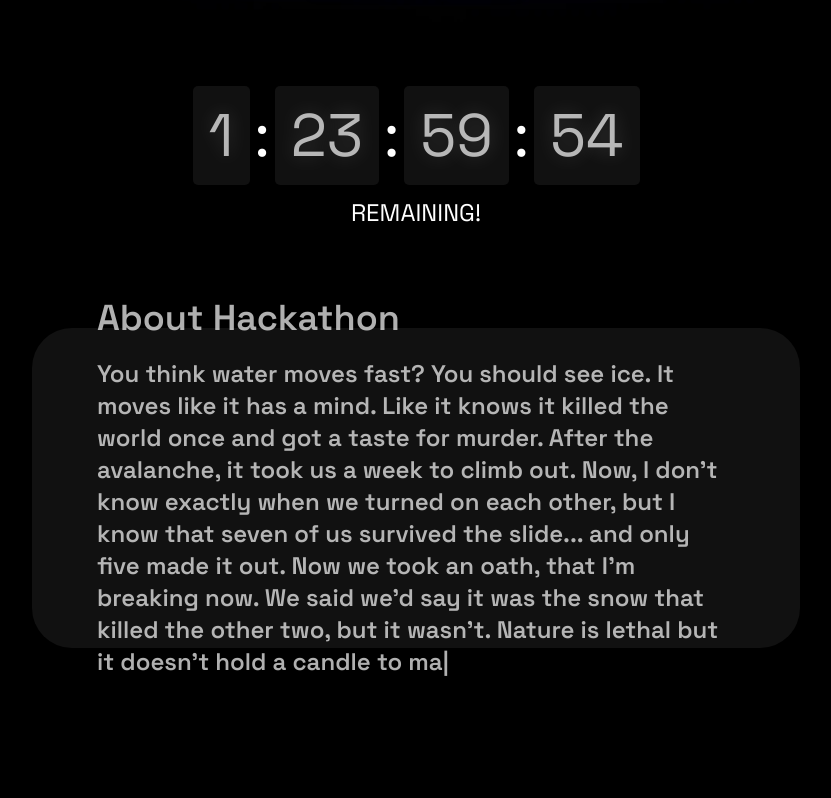
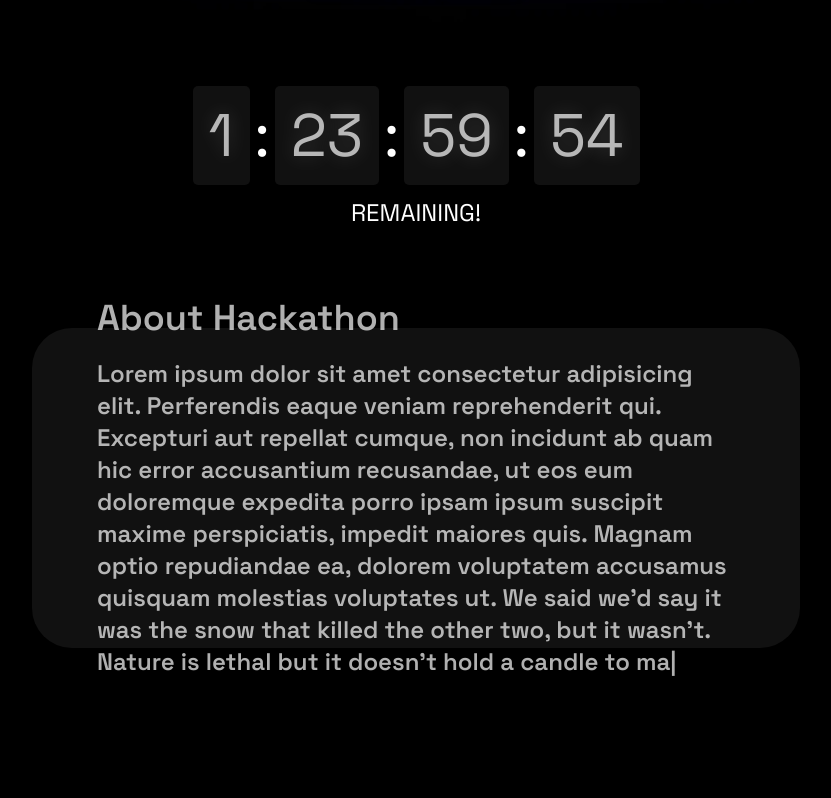
Before and after one commit to 7sumona02/tech_fest, a Next.js app: page / in a window 1280 px wide. Shown: the part 728-1526 px from the top of the page, without its empty margins (224-1055 px from the left). Built offline with nearby package versions, Linux system fonts and the light colour scheme.

Commit message:
minor changes

```diff
--- a/app/components/About.tsx
+++ b/app/components/About.tsx
@@ -8,7 +8,7 @@ const About = () => {
             <div className="card h-[40vh] w-[60vw] flex flex-col justify-center px-16 py-10 font-semibold">
                 <h1 className='text-4xl'>About Hackathon</h1>
                 <div className='pt-5 text-2xl'>
-                    <span>You think water moves fast? You should see ice. It moves like it has a mind. Like it knows it killed the world once and got a taste for murder. After the avalanche, it took us a week to climb out. Now, I don't know exactly when we turned on each other, but I know that seven of us survived the slide... and only five made it out. Now we took an oath, that I'm breaking now.</span>
+                    <span>Lorem ipsum dolor sit amet consectetur adipisicing elit. Perferendis eaque veniam reprehenderit qui. Excepturi aut repellat cumque, non incidunt ab quam hic error accusantium recusandae, ut eos eum doloremque expedita porro ipsam ipsum suscipit maxime perspiciatis, impedit maiores quis. Magnam optio repudiandae ea, dolorem voluptatem accusamus quisquam molestias voluptates ut.</span>
                     <span><TypeAnimation
                         sequence={[
                             // Same substring at the start will only be typed once, initially
--- a/app/layout.tsx
+++ b/app/layout.tsx
@@ -1,7 +1,6 @@
 import type { Metadata } from "next";
 import { Space_Grotesk } from "next/font/google";
 import "./globals.css";
-import { Providers } from './providers'
 
 const spaceGrotesk = Space_Grotesk({ subsets: ["latin"] });
 
@@ -18,9 +17,7 @@ export default function RootLayout({
   return (
     <html lang="en">
       <body className={spaceGrotesk.className}>
-        <Providers>
         {children}
-        </Providers>
       </body>
     </html>
   );
--- a/app/lib/utils.ts
+++ /dev/null
@@ -1,7 +0,0 @@
-// lib/utils.ts
-import clsx, { ClassValue } from "clsx";
-import { twMerge } from "tailwind-merge";
-
-export function cn(...inputs: ClassValue[]) {
-  return twMerge(clsx(inputs));
-}
--- a/app/providers.tsx
+++ /dev/null
@@ -1,8 +0,0 @@
-// app/providers.tsx
-'use client'
-
-import { ChakraProvider } from '@chakra-ui/react'
-
-export function Providers({ children }: { children: React.ReactNode }) {
-  return <ChakraProvider>{children}</ChakraProvider>
-}
--- a/package.json
+++ b/package.json
@@ -9,11 +9,6 @@
     "lint": "next lint"
   },
   "dependencies": {
-    "@chakra-ui/next-js": "^2.2.0",
-    "@chakra-ui/react": "^2.8.2",
-    "@emotion/react": "^11.11.4",
-    "@emotion/styled": "^11.11.5",
-    "@firecms/neat": "^0.2.2",
     "next": "14.2.3",
     "react": "^18",
     "react-dom": "^18",
@@ -28,7 +23,6 @@
     "clsx": "^2.1.1",
     "eslint": "^8",
     "eslint-config-next": "14.2.3",
-    "framer-motion": "^11.2.10",
     "postcss": "^8",
     "tailwind-merge": "^2.3.0",
     "tailwindcss": "^3.4.4",
```
Also changed, not shown: app/components/magicui/shimmer-button.tsx (added), 1 other file (tests, documents, lock files or other folders).
